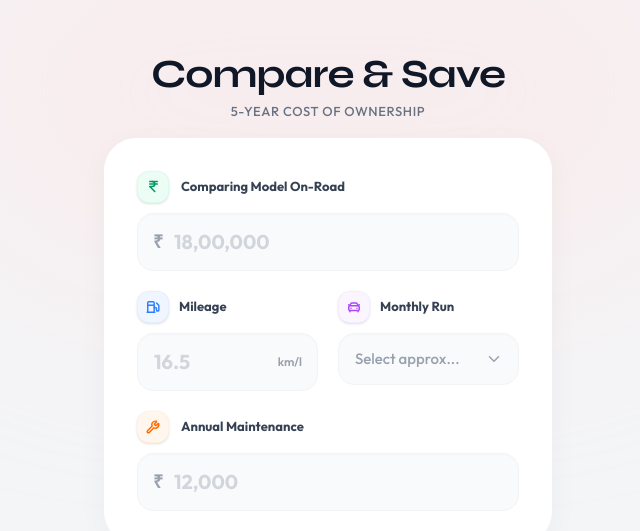
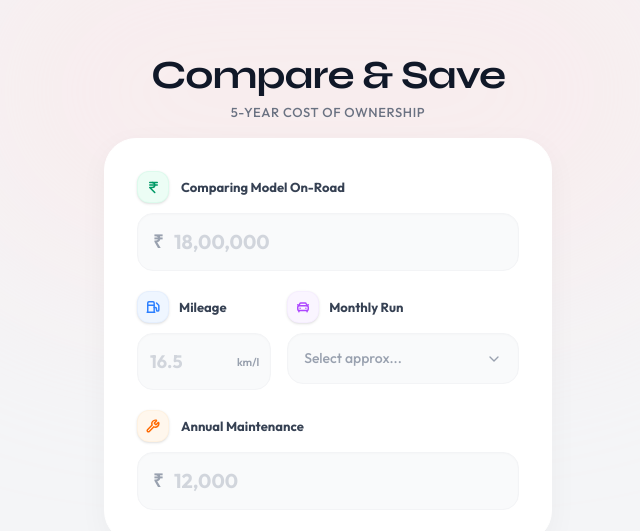
Before and after one commit to shivaacodes/tkm, a Next.js app: page / in a window 1280 px wide. Shown: the part 109-640 px from the top of the page, without its empty margins (312-952 px from the left). Built offline with nearby package versions, Linux system fonts and the light colour scheme.

Commit message:
Implement custom UI dropdown and adjust grid proportions

```diff
--- a/src/app/page.tsx
+++ b/src/app/page.tsx
@@ -23,10 +23,19 @@ const formatIN = (value: string) => {
 
 const getRawNumber = (formatted: string) => parseFloat(formatted.replace(/,/g, "")) || 0;
 
+const RUN_OPTIONS = [
+  { label: "< 500 km / month", value: "400" },
+  { label: "1,000 km / month", value: "1000" },
+  { label: "1,500 km / month", value: "1500" },
+  { label: "2,000 km / month", value: "2000" },
+  { label: "> 2,000 km / month", value: "2500" },
+];
+
 export default function Home() {
   const [competitorPrice, setCompetitorPrice] = useState<string>("");
   const [competitorMileage, setCompetitorMileage] = useState<string>("");
   const [monthlyKm, setMonthlyKm] = useState<string>("");
+  const [isDropdownOpen, setIsDropdownOpen] = useState(false);
   const [competitorMaintenance, setCompetitorMaintenance] = useState<string>("");
   const [showReport, setShowReport] = useState(false);
 
@@ -102,7 +111,7 @@ export default function Home() {
               </div>
             </div>
 
-            <div className="grid grid-cols-2 gap-5">
+            <div className="grid grid-cols-[1.1fr_1.9fr] gap-4">
               <div>
                 <div className="flex items-center gap-2.5 mb-2.5">
                   <div className="w-8 h-8 rounded-xl bg-blue-50 flex items-center justify-center text-blue-500 shadow-sm border border-blue-100/50">
@@ -118,10 +127,10 @@ export default function Home() {
                     value={competitorMileage}
                     onChange={(e) => setCompetitorMileage(formatIN(e.target.value))}
                     placeholder="16.5"
-                    className="w-full pl-4 pr-12 py-3.5 bg-[#F9FAFB] border border-gray-100 rounded-2xl focus:bg-white focus:ring-4 focus:ring-blue-50 focus:border-blue-200 transition-all outline-none text-xl font-bold shadow-[inset_0_1px_2px_rgba(0,0,0,0.02)] placeholder:text-gray-300"
+                    className="w-full pl-3 pr-11 py-3.5 bg-[#F9FAFB] border border-gray-100 rounded-2xl focus:bg-white focus:ring-4 focus:ring-blue-50 focus:border-blue-200 transition-all outline-none text-[18px] font-bold shadow-[inset_0_1px_2px_rgba(0,0,0,0.02)] placeholder:text-gray-300"
                   />
-                  <div className="absolute inset-y-0 right-0 pr-4 flex items-center pointer-events-none">
-                    <span className="text-gray-400 font-semibold text-xs">km/l</span>
+                  <div className="absolute inset-y-0 right-0 pr-3 flex items-center pointer-events-none">
+                    <span className="text-gray-400 font-semibold text-[11px]">km/l</span>
                   </div>
                 </div>
               </div>
@@ -134,21 +143,44 @@ export default function Home() {
                   <label className="text-[13px] font-bold text-gray-700">Monthly Run</label>
                 </div>
                 <div className="relative">
-                  <select
-                    value={monthlyKm}
-                    onChange={(e) => setMonthlyKm(e.target.value)}
-                    className={`w-full px-4 py-3.5 bg-[#F9FAFB] border border-gray-100 rounded-2xl focus:bg-white focus:ring-4 focus:ring-purple-50 focus:border-purple-200 transition-all outline-none text-[15px] shadow-[inset_0_1px_2px_rgba(0,0,0,0.02)] appearance-none ${!monthlyKm ? 'text-gray-400 font-medium' : 'text-gray-900 font-bold'}`}
+                  <button
+                    type="button"
+                    onClick={() => setIsDropdownOpen(!isDropdownOpen)}
+                    className={`w-full px-4 py-3.5 bg-[#F9FAFB] border border-gray-100 rounded-2xl focus:bg-white focus:ring-4 focus:ring-purple-50 focus:border-purple-200 transition-all outline-none text-[14px] shadow-[inset_0_1px_2px_rgba(0,0,0,0.02)] flex justify-between items-center ${!monthlyKm ? 'text-gray-400 font-medium' : 'text-gray-900 font-bold'}`}
                   >
-                    <option value="" disabled hidden>Select approx...</option>
-                    <option value="400">{"<"} 500 km / month</option>
-                    <option value="1000">1,000 km / month</option>
-                    <option value="1500">1,500 km / month</option>
-                    <option value="2000">2,000 km / month</option>
-                    <option value="2500">{">"} 2,000 km / month</option>
-                  </select>
-                  <div className="absolute inset-y-0 right-0 pr-4 flex items-center pointer-events-none">
-                    <ChevronDown size={18} className="text-gray-400" />
-                  </div>
+                    <span className="truncate pr-2">{monthlyKm ? RUN_OPTIONS.find(o => o.value === monthlyKm)?.label : "Select approx..."}</span>
+                    <motion.div animate={{ rotate: isDropdownOpen ? 180 : 0 }}>
+                      <ChevronDown size={16} className="text-gray-400 shrink-0" />
+                    </motion.div>
+                  </button>
+
+                  <AnimatePresence>
+                    {isDropdownOpen && (
+                      <>
+                        <div className="fixed inset-0 z-40" onClick={() => setIsDropdownOpen(false)} />
+                        <motion.div
+                          initial={{ opacity: 0, y: -5, scale: 0.98 }}
+                          animate={{ opacity: 1, y: 0, scale: 1 }}
+                          exit={{ opacity: 0, y: -5, scale: 0.98 }}
+                          transition={{ duration: 0.15 }}
+                          className="absolute top-[calc(100%+8px)] left-0 w-full bg-white border border-gray-100 shadow-[0_8px_30px_rgb(0,0,0,0.12)] rounded-2xl overflow-hidden z-50 py-1.5"
+                        >
+                          {RUN_OPTIONS.map((opt) => (
+                            <button
+                              key={opt.value}
+                              onClick={() => {
+                                setMonthlyKm(opt.value);
+                                setIsDropdownOpen(false);
+                              }}
+                              className={`w-full text-left px-4 py-3 text-[14px] transition-colors ${monthlyKm === opt.value ? 'bg-purple-50 text-purple-700 font-bold' : 'text-gray-700 font-medium hover:bg-gray-50'}`}
+                            >
+                              {opt.label}
+                            </button>
+                          ))}
+                        </motion.div>
+                      </>
+                    )}
+                  </AnimatePresence>
                 </div>
               </div>
             </div>
```
